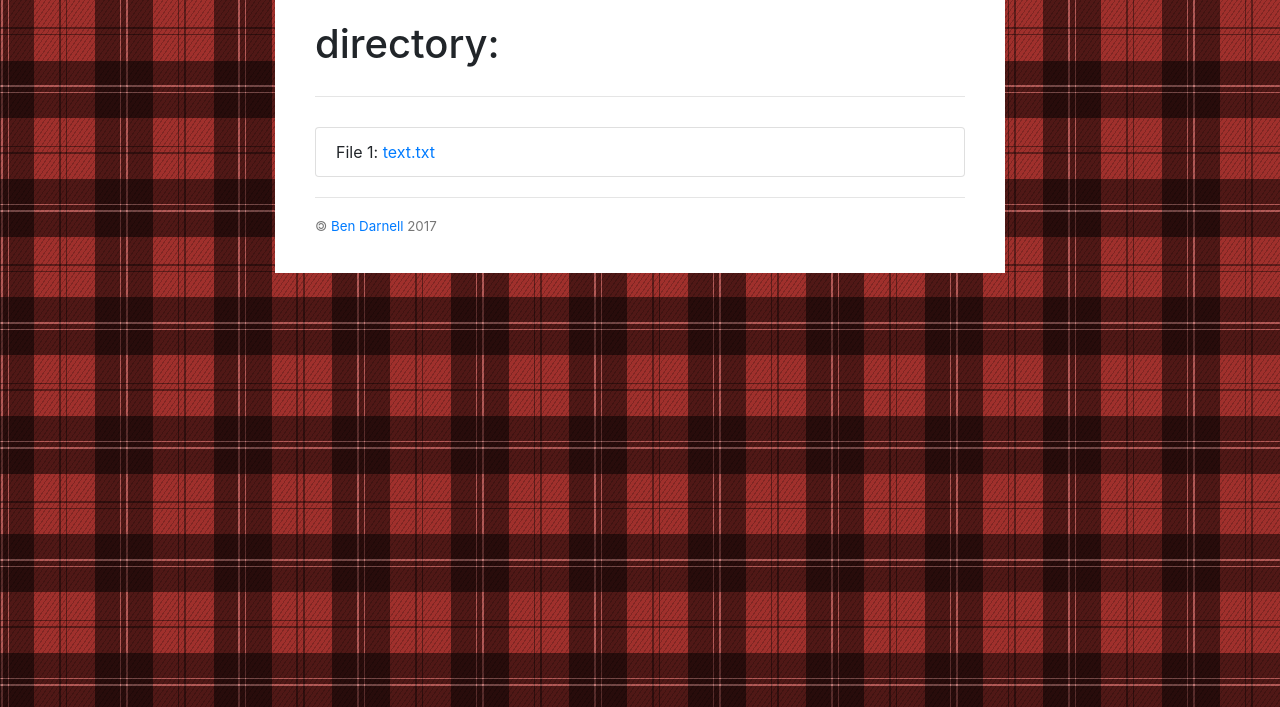
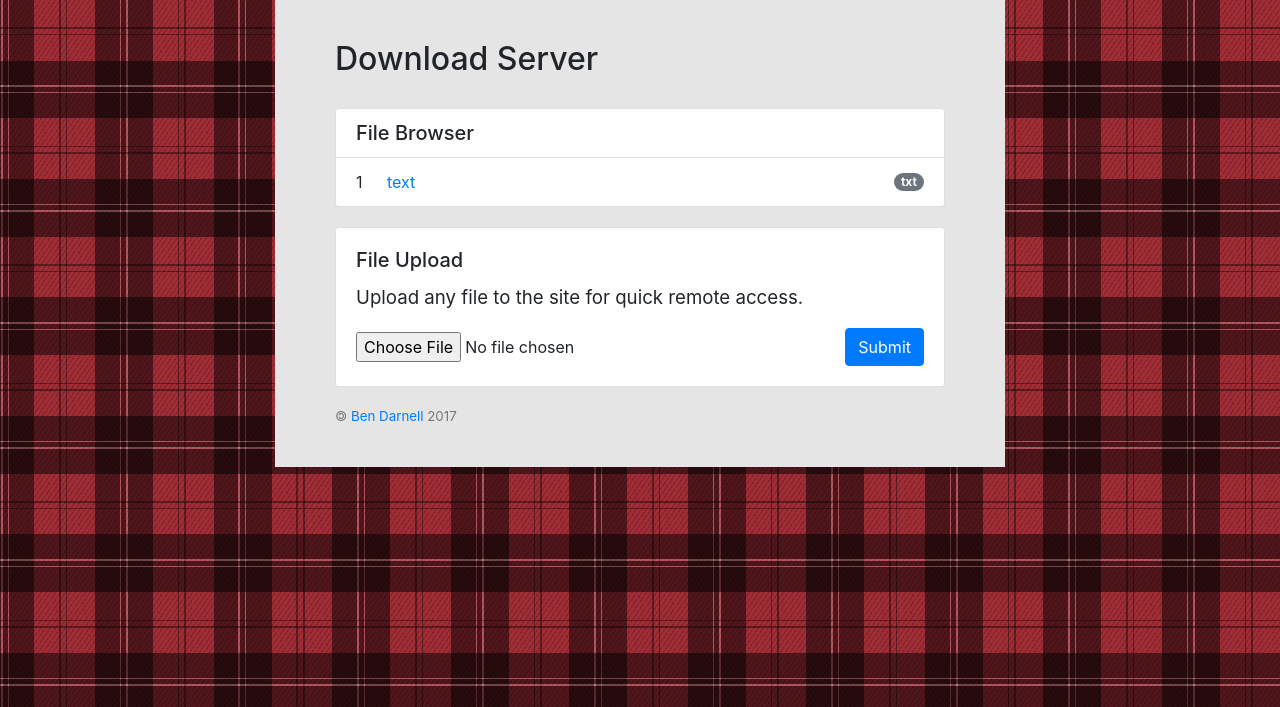
Before and after one commit to Ben1152000/DownloadServer, a Flask app: page / in a window 1280 px wide. Shown: the top 707 px of the page. Run offline with Flask 2, Linux system fonts and the light colour scheme; parts of the project's set-up code (start-up, migrations or seed data) failed here and were passed over; some libraries are stand-ins or nearby versions.

Commit message:
Refactor css style, add upload button

```diff
--- a/app.py
+++ b/app.py
@@ -7,7 +7,14 @@ app = Flask(__name__)
 
 @app.route("/")
 def main():
-    return render_template('home.html', session=session, filelist=os.listdir('uploads'))
+    filelist = os.listdir('uploads')
+    filedict = {}
+    for _file in filelist:
+        filename = ".".join(_file.split(".")[:-1])
+        filetype = _file.split(".")[-1]
+        if len(filename) > 0:
+            filedict[_file] = {"name": filename, "type": filetype}
+    return render_template('home.html', session=session, filedict=filedict)
 
 @app.route("/about")
 def about():
@@ -37,6 +44,5 @@ if __name__ == "__main__":
     app.secret_key = os.urandom(12)
     host = str(subprocess.check_output(['ipconfig', 'getifaddr', 'en0']))[2:-3]
     print(host)
-    #host = "169.231.36.37"
-    #"http://169.231.100.100"
+    #host = "169.231.15.119"
     app.run(debug=False, use_reloader=False, host=host, port=34197) # change use_reloader to True when running
--- a/templates/home.html
+++ b/templates/home.html
@@ -12,7 +12,7 @@
       body { /* Space out content a bit */
           background-size: cover;
           background-attachment: fixed;
-          background-color: hsl(2, 57%, 40%);
+          background-color: hsl(355, 57%, 40%);
           background-image:
               repeating-linear-gradient(transparent, transparent 27.5px,rgba(0,0,0,.4) 27.5px, rgba(0,0,0,.4) 29px, transparent 29px, transparent 34px, rgba(0,0,0,.4) 34px, rgba(0,0,0,.4) 35.5px, transparent 35.5px, transparent 60.5px, rgba(0,0,0,.5) 60.5px, rgba(0,0,0,.5) 85.5px, rgba(255,255,255,.2) 85.5px, rgba(255,255,255,.2) 87px, rgba(0,0,0,.5) 87px, rgba(0,0,0,.5) 92px, rgba(255,255,255,.2) 92px, rgba(255,255,255,.2) 93.5px, rgba(0,0,0,.5) 93.5px, rgba(0,0,0,.5) 118.5px, transparent 118.5px),
               repeating-linear-gradient(270deg, transparent, transparent 27.5px,rgba(0,0,0,.4) 27.5px, rgba(0,0,0,.4) 29px, transparent 29px, transparent 34px, rgba(0,0,0,.4) 34px, rgba(0,0,0,.4) 35.5px, transparent 35.5px, transparent 60.5px, rgba(0,0,0,.5) 60.5px, rgba(0,0,0,.5) 85.5px, rgba(255,255,255,.2) 85.5px, rgba(255,255,255,.2) 87px, rgba(0,0,0,.5) 87px, rgba(0,0,0,.5) 92px, rgba(255,255,255,.2) 92px, rgba(255,255,255,.2) 93.5px, rgba(0,0,0,.5) 93.5px, rgba(0,0,0,.5) 118.5px, transparent 118.5px),
@@ -23,9 +23,8 @@
           padding-left: 15px;
       }
       .header { /* Custom page header */
-          padding-bottom: 20px;
-          border-bottom: 1px
-          solid #e5e5e5;
+          /*padding-bottom: 20px;*/
+          /*border-bottom: 1px solid #e5e5e5;*/
       }
       .header h3 { /* Make the masthead heading the same height as the navigation */
           margin-top: 0;
@@ -33,9 +32,14 @@
           line-height: 40px;
       }
       .footer { /* Custom page footer */
-          padding-top: 19px;
+          margin-top: 20px;
           color: #777;
-          border-top: 1px solid #e5e5e5;
+          /*border-top: 1px solid #e5e5e5;*/
+      }
+      .container { /* Inner body */
+          background-color: #e5e5e5;
+          padding: 40px 60px;
+          height: 100%
       }
       @media (min-width: 768px) { /* Customize container */
           .container {
@@ -85,22 +89,46 @@
     </style>
   </head>
   <body>
-    <div class="container" style="background-color: white; padding: 20px 40px; height: 100%">
+    <div class="container">
+
       <div class="header">
-        <h1>directory:</h1>
+        <h2>Download Server</h2>
       </div>
+
       <ul class="list-group body">
-        {% for file in filelist %}
-          <li class="list-group-item">File {{ loop.index }}: <a href="/uploads/{{ file }}">{{ file }}</a></li>
+        <li class="list-group-item">
+          <h5 style="margin-bottom: 0">File Browser</h5>
+        </li>
+        {% for file in filedict %}
+          <li class="list-group-item d-flex justify-content-between align-items-center">
+            <span>
+              <span style="margin-right: 20px">{{ loop.index }}</span>
+              <a href="/uploads/{{ file }}">{{ filedict[file]["name"] }}</a>
+            </span>
+            <span class="badge badge-secondary badge-pill">{{ filedict[file]["type"] }}</span>
+          </li>
         {% endfor %}
       </ul>
+
+      <div class="card" >
+        <div class="card-body">
+          <h5 class="card-title">File Upload</h5>
+          <p class="card-text">Upload any file to the site for quick remote access.</p>
+          <form class=" d-flex justify-content-between align-items-center" action="upload_file.html" method="post" enctype="multipart/form-data">
+            <input type="file" name="file" id="file">
+            <input type="submit" class="btn btn-primary" name="submit" value="Submit">
+          </form>
+        </div>
+      </div>
+
       <footer class="footer">
-        <p style="font-size: 10pt !important">
+        <p style="font-size: 10pt !important; margin-bottom: 0">
           <span class="copy-left">&copy;</span>
           <a href="mailto:bdarnell@ucsb.edu">Ben Darnell</a>
           2017
         </p>
       </footer>
+
     </div>
   </body>
 </html>
```
Also changed, not shown: 1 other file.
